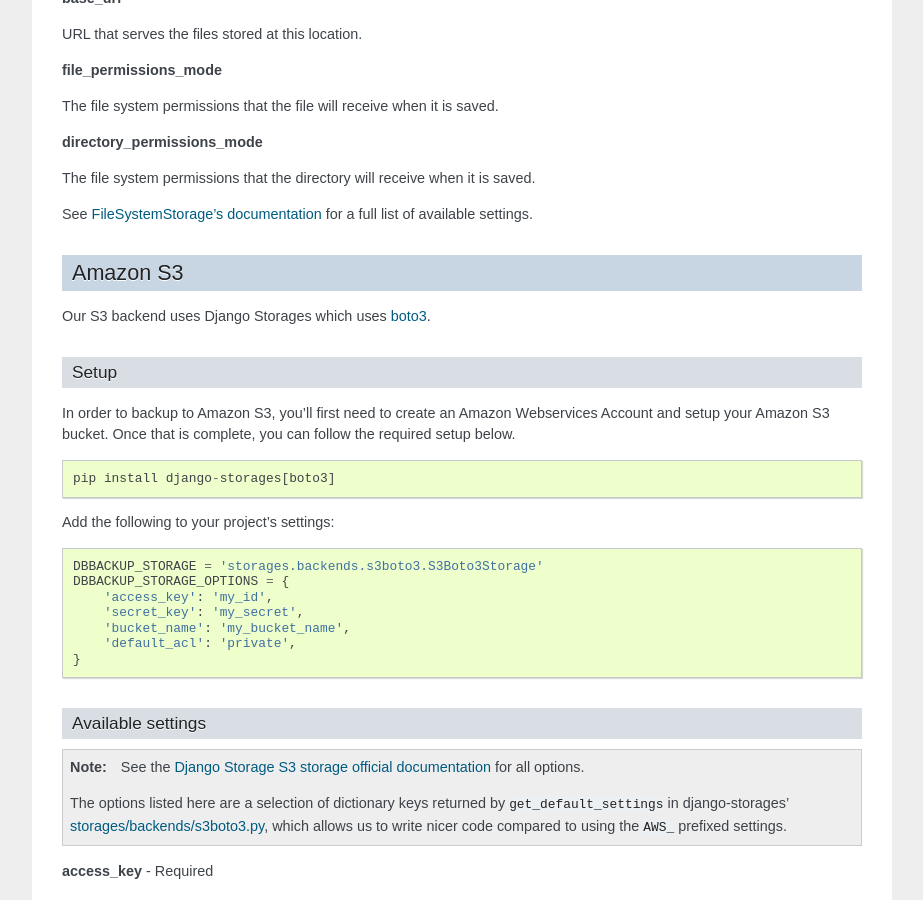
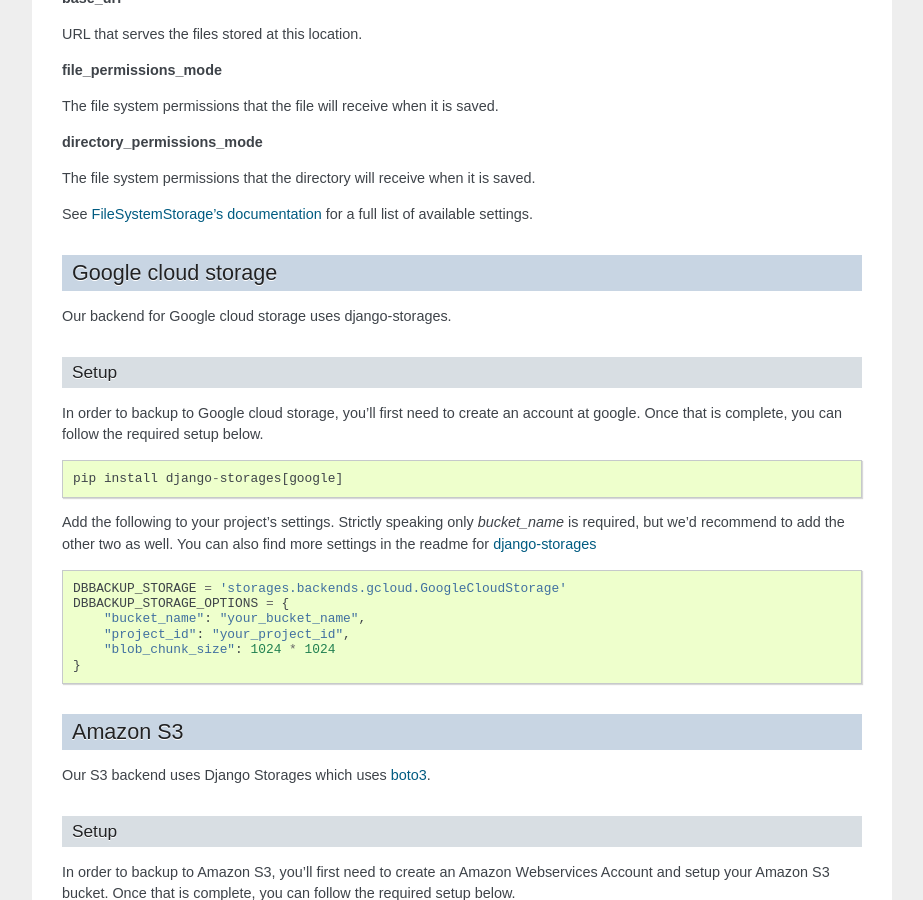
Before and after one commit to jazzband/django-dbbackup, a Sphinx documentation site: the page built from docs/storage.rst, in a window 1280 px wide and 900 px high, scrolled down 887 px. Shown: the whole window, without its empty margins (198-1121 px from the left). Built offline with Sphinx 7.4.7, drawn with Linux system fonts in a browser that asks for light colours; some of the changed text lies outside the part shown.

Commit message:
Add documentation for django-storage

```diff
--- a/docs/storage.rst
+++ b/docs/storage.rst
@@ -67,6 +67,28 @@
 
 .. _`FileSystemStorage's documentation`:
     https://docs.djangoproject.com/en/stable/ref/files/storage/#the-filesystemstorage-class
+
+Google cloud storage
+--------------------
+Our backend for Google cloud storage uses django-storages.
+
+Setup
+~~~~~
+
+In order to backup to Google cloud storage, you'll first need to create an account at google. Once that is complete, you can follow the required setup below. ::
+
+    pip install django-storages[google]
+
+Add the following to your project's settings. Strictly speaking only `bucket_name` is required, but we'd recommend to add the other two as well. You can also find more settings in the readme for `django-storages`_ ::
+
+    DBBACKUP_STORAGE = 'storages.backends.gcloud.GoogleCloudStorage'
+    DBBACKUP_STORAGE_OPTIONS = {
+        "bucket_name": "your_bucket_name",
+        "project_id": "your_project_id",
+        "blob_chunk_size": 1024 * 1024
+    }
+
+.. _`django-storages`: https://django-storages.readthedocs.io/en/latest/backends/gcloud.html
 
 Amazon S3
 ---------
```
